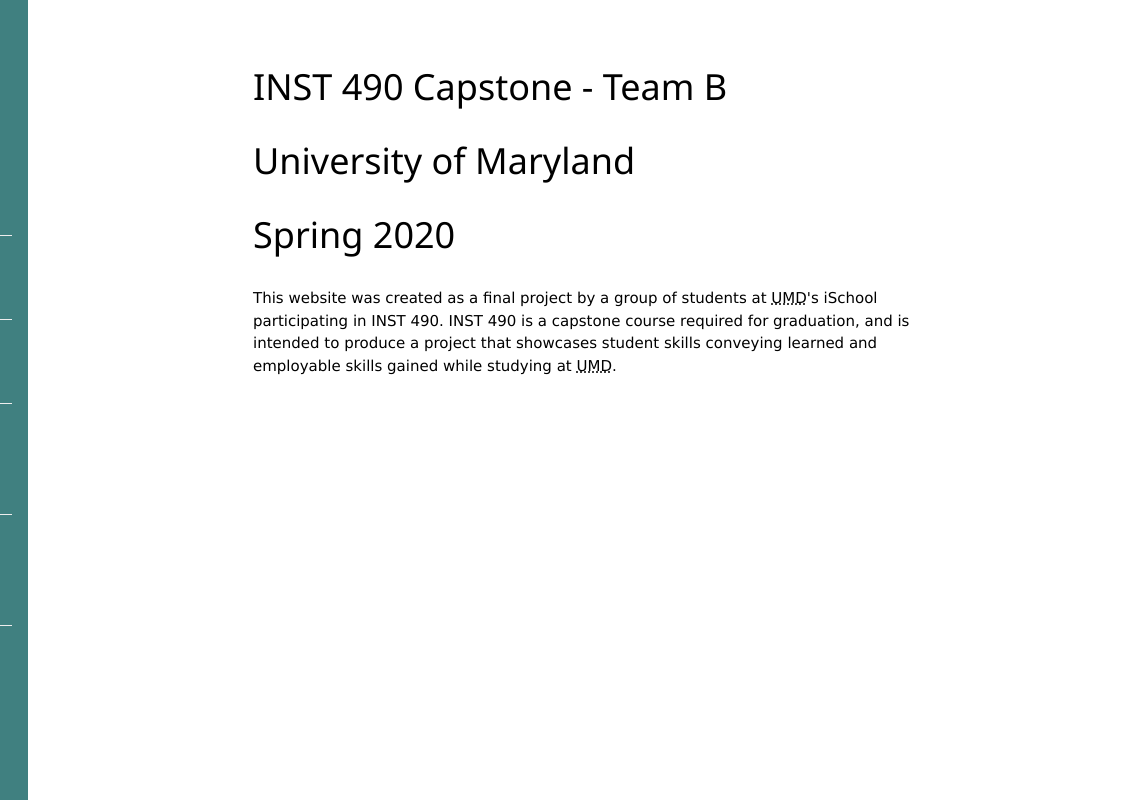
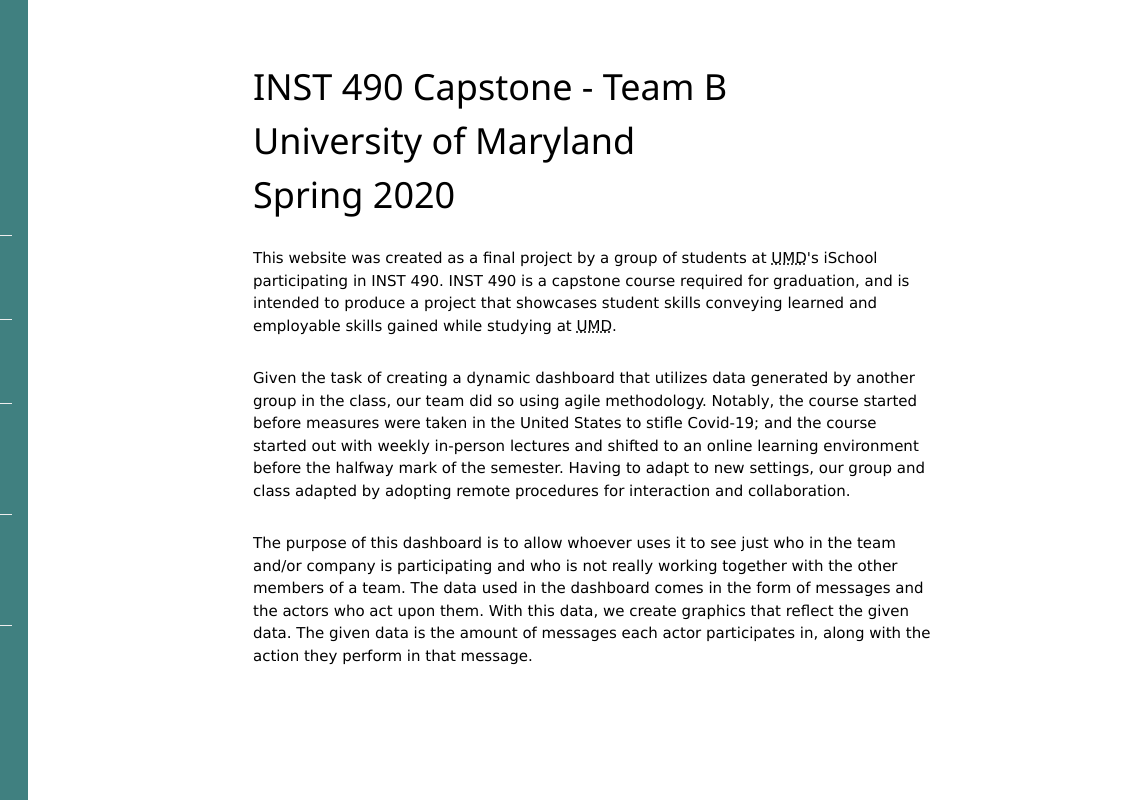
Before and after one commit to connormcdxc/Analytics-Dashboard, a website: page public/about.html in a window 1280 px wide. Shown: the full height of the page, 147-1280 px from the left. Drawn offline with nearby package versions, Linux system fonts and the light colour scheme; no server answers; a script that the page names is missing.

Commit message:
Added to about section

```diff
--- a/public/about.html
+++ b/public/about.html
@@ -54,9 +54,7 @@
 
   <!--START OF PAGE CONTENT-->
   <div class="main">
-    <h1>INST 490 Capstone - Team B</h1>
-    <h1>University of Maryland</h1>
-    <h1>Spring 2020</h1>
+    <h1>INST 490 Capstone - Team B<br>University of Maryland<br>Spring 2020</h1>
     <p>
       This website was created as a final project by a group of students at
       <abbr title="University of Maryland">UMD</abbr>'s iSchool participating
@@ -64,6 +62,20 @@
       intended to produce a project that showcases student skills conveying learned
       and employable skills gained while studying at <abbr title="University of Maryland">UMD</abbr>.
     </p>
+    <p>
+      Given the task of creating a dynamic dashboard that utilizes data generated by another group in the class,
+      our team did so using agile methodology. Notably, the course started before measures were taken in the United States
+      to stifle Covid-19; and the course started out with weekly in-person lectures and shifted to an online learning
+      environment before the halfway mark of the semester. Having to adapt to new settings, our group and class adapted
+      by adopting remote procedures for interaction and collaboration.
+    </p>
+    <p>
+      The purpose of this dashboard is to allow whoever uses it to see just who in the team and/or company is
+      participating and who is not really working together with the other members of a team. The data used in
+      the dashboard comes in the form of messages and the actors who act upon them. With this data, we create
+      graphics that reflect the given data. The given data is the amount of messages each actor participates in,
+      along with the action they perform in that message.
+    </p>
   </div>
   </body>
 </html>
```
